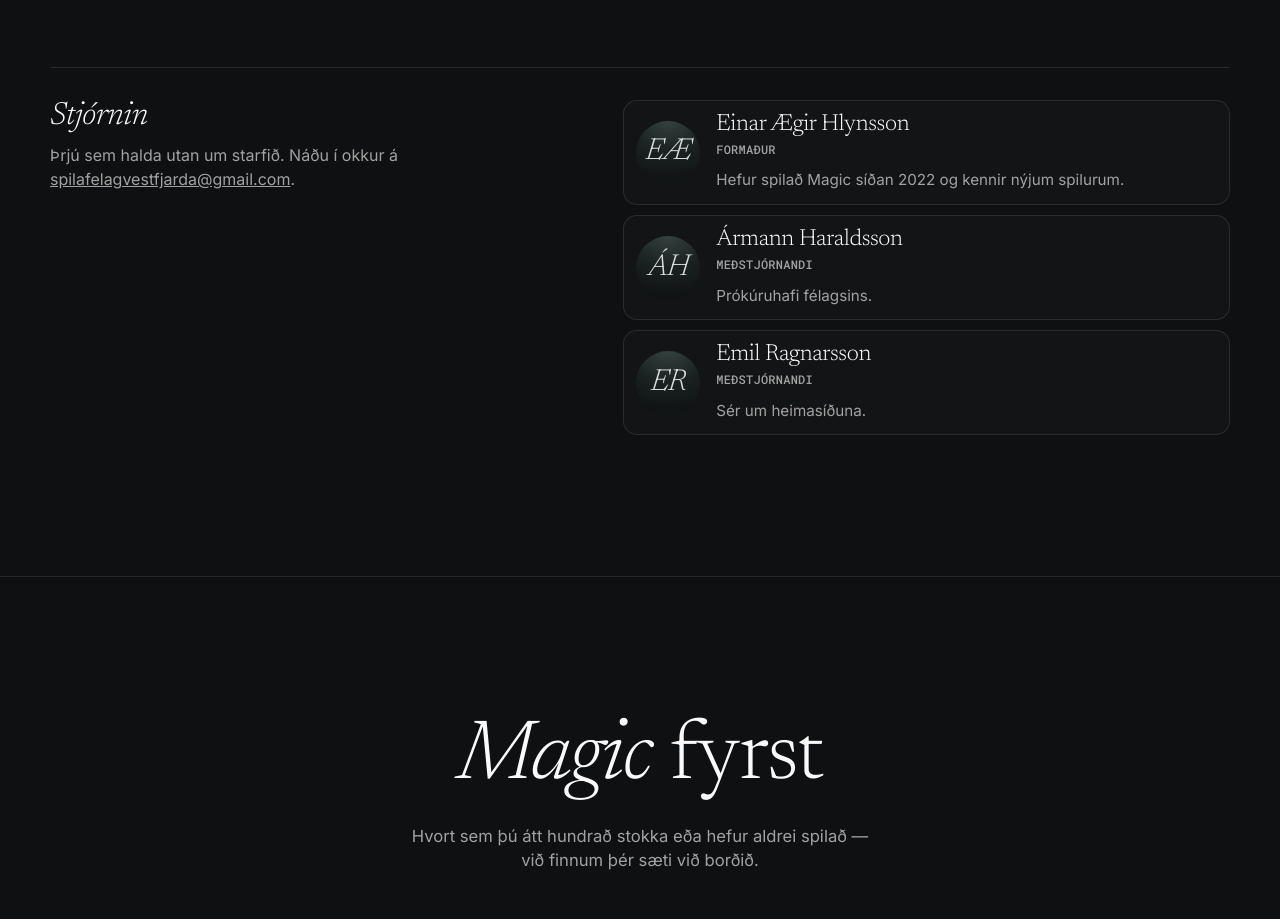
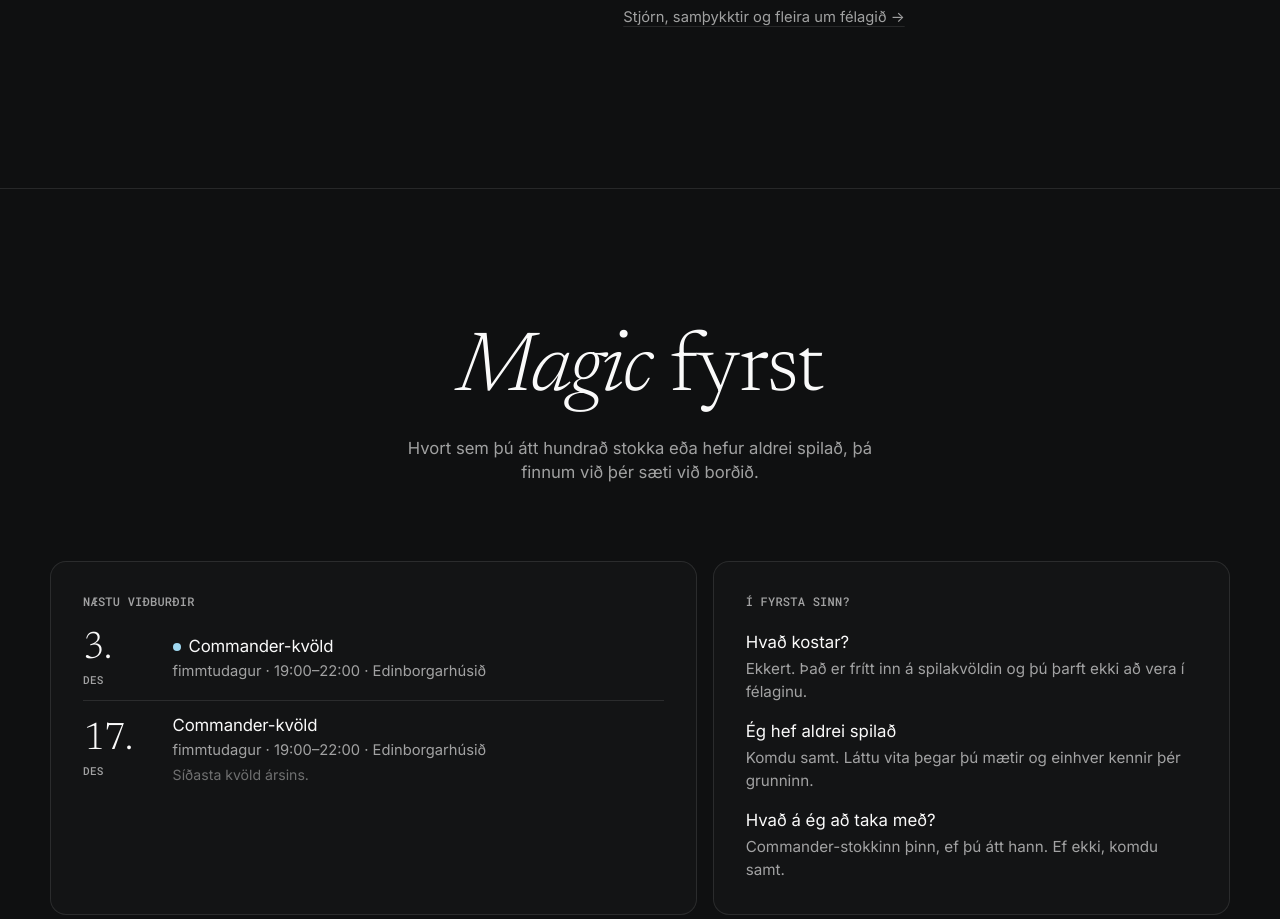
Before and after one commit to Emlinn/spilafelag-vefur, a website: page public/index.html in a window 1280 px wide. Shown: the part 1437-2356 px from the top of the page. Drawn offline with Linux system fonts and the light colour scheme.

Commit message:
Næstu viðburðir, fyrsta sinn, enska og Um félagið
- Næstu viðburðir úr efni.json (vidburdir); liðnir detta út og sá næsti
  birtist efst á forsíðu. Aðalhnappur er nú "Næstu spilakvöld".
- "Í fyrsta sinn?": spurningar og svör (hagnyt) fyrir nýliða
- Ný síða /um-felagid: tilgangur, stjórn, aðild, aðalfundur, upplýsingar;
  kennitala og samþykktir birtast þegar þær eru skráðar í efni.json
- Stutt kafli á ensku á forsíðu
- "Næst á dagskrá" tekið út; "Brennur þú fyrir ákveðnu spili?" heldur sér
- safeUrl skilar null fyrir tóma slóð (áður varð tómt gildi að tengli á síðuna)

Co-Authored-By: Claude Opus 5.5 <noreply@anthropic.com>
Claude-Session: https://claude.ai/code/session_01BQBv44X37592YWNrFtN5FZ

```diff
--- a/public/efni.json
+++ b/public/efni.json
@@ -1,5 +1,37 @@
 {
-  "_lesmer": "Efni vefsins. Breyttu þessari skrá og endurhlaðaðu síðuna, engin forritun. Myndir: settu skrána í public/img/... og skrifaðu slóðina, t.d. \"/img/stjorn/emil.jpg\". Tóm gildi (\"\") eru ekki sýnd. Stjórn: \"texti\" er stutt lína á spjaldinu; \"um\" er kynning sem opnast þegar smellt er (auð lína = ný málsgrein); \"uppahaldsspil\" er listi, t.d. [\"Catan\", \"Magic\"]. Styrkir: styrkur birtist aðeins ef \"veittur\" er true, og þá líka línan um Sóknaráætlun í fætinum. \"felagsgjald\" birtist á forsíðu og umsóknarsíðu; uppfærðu eftir aðalfund. \"facebook\" er slóð á Facebook-síðu félagsins.",
+  "_lesmer": "Efni vefsins. Breyttu þessari skrá og endurhlaðaðu síðuna, engin forritun. Tóm gildi (\"\") eru ekki sýnd. Viðburðir: \"dags\" á forminu ÁÁÁÁ-MM-DD; liðnir viðburðir hverfa sjálfkrafa og sá næsti birtist líka efst á forsíðu. Hagnýtt: spurningar og svör fyrir þau sem mæta í fyrsta sinn. Myndir: settu skrána í public/img/... og skrifaðu slóðina, t.d. \"/img/stjorn/emil.jpg\". Stjórn: \"texti\" er stutt lína á spjaldinu; \"um\" er kynning sem opnast þegar smellt er (auð lína = ný málsgrein); \"uppahaldsspil\" er listi. Styrkir: styrkur birtist aðeins ef \"veittur\" er true, og þá líka línan um Sóknaráætlun í fætinum. \"felagsgjald\" birtist á forsíðu, umsóknarsíðu og Um félagið; uppfærðu eftir aðalfund. \"facebook\" er slóð á Facebook-síðu félagsins. \"kennitala\" og \"samthykktir\" (slóð á PDF) birtast á Um félagið ef þau eru fyllt út.",
+  "vidburdir": [
+    {
+      "dags": "2026-12-03",
+      "heiti": "Commander-kvöld",
+      "klukkan": "19:00–22:00",
+      "stadur": "Edinborgarhúsið",
+      "texti": "",
+      "tengill": ""
+    },
+    {
+      "dags": "2026-12-17",
+      "heiti": "Commander-kvöld",
+      "klukkan": "19:00–22:00",
+      "stadur": "Edinborgarhúsið",
+      "texti": "Síðasta kvöld ársins.",
+      "tengill": ""
+    }
+  ],
+  "hagnyt": [
+    {
+      "spurning": "Hvað kostar?",
+      "svar": "Ekkert. Það er frítt inn á spilakvöldin og þú þarft ekki að vera í félaginu."
+    },
+    {
+      "spurning": "Ég hef aldrei spilað",
+      "svar": "Komdu samt. Láttu vita þegar þú mætir og einhver kennir þér grunninn."
+    },
+    {
+      "spurning": "Hvað á ég að taka með?",
+      "svar": "Commander-stokkinn þinn, ef þú átt hann. Ef ekki, komdu samt."
+    }
+  ],
   "stjorn": [
     {
       "nafn": "Einar Ægir Hlynsson",
@@ -26,28 +58,6 @@
       "uppahaldsspil": []
     }
   ],
-  "framtid": [
-    {
-      "heiti": "Magic: The Gathering",
-      "stada": "Í gangi",
-      "texti": "Commander annan hvern fimmtudag í Edinborgarhúsinu, og sealed, draft og prerelease nokkrum sinnum á ári."
-    },
-    {
-      "heiti": "Borðspil",
-      "stada": "Vantar umsjón",
-      "texti": "Opin borðspilakvöld þar sem fólk kemur með spil og kennir hvert öðru."
-    },
-    {
-      "heiti": "Pokémon",
-      "stada": "Vantar umsjón",
-      "texti": "Pokémon TCG fyrir unga sem aldna: kennsla, skipti og mót."
-    },
-    {
-      "heiti": "Hlutverkaspil",
-      "stada": "Vantar umsjón",
-      "texti": "Dungeons & Dragons og önnur hlutverkaspil, í hópum sem hittast reglulega."
-    }
-  ],
   "styrkir": [
     {
       "heiti": "Uppbyggingarsjóður Vestfjarða",
@@ -72,5 +82,7 @@
   "felagsgjald": "Félagsgjaldið fyrir 2026 er 3.000 kr. og frítt er fyrir yngri en 18 ára. Gjald fyrir 2027 verður ákveðið á aðalfundi.",
   "facebook": "",
   "styrkja_netfang": "spilafelagvestfjarda@gmail.com",
-  "samband_netfang": "spilafelagvestfjarda@gmail.com"
+  "samband_netfang": "spilafelagvestfjarda@gmail.com",
+  "kennitala": "",
+  "samthykktir": ""
 }
--- a/public/index.html
+++ b/public/index.html
@@ -20,7 +20,7 @@
         <svg class="brand-mark" viewBox="0 0 24 24" fill="none" stroke="currentColor" stroke-width="2" aria-hidden="true"><rect x="3.5" y="3.5" width="17" height="17" rx="6"/><circle cx="12" cy="12" r="2.2" fill="currentColor" stroke="none"/></svg>
         <span class="brand-name">Spilafélag Vestfjarða</span>
       </a>
-      <nav class="nav-center" aria-label="Aðalvalmynd"><a class="nav-link" href="./#um">Félagið</a><a class="nav-link" href="./#spilin">Viðburðir</a><a class="nav-link" href="./#adild">Aðild</a></nav>
+      <nav class="nav-center" aria-label="Aðalvalmynd"><a class="nav-link" href="um-felagid">Félagið</a><a class="nav-link" href="./#spilin">Viðburðir</a><a class="nav-link" href="./#adild">Aðild</a></nav>
       <div class="nav-right"><a class="nav-link plain" href="innskraning">Innskráning</a><a class="btn small" href="ganga-i-felagid">Ganga í félagið <svg class="arrow" viewBox="0 0 16 16" fill="none" stroke="currentColor" stroke-width="1.5" aria-hidden="true"><path d="M2.5 8h11M9 3.5 13.5 8 9 12.5"/></svg></a></div>
     </div>
   </header>
@@ -34,13 +34,13 @@
       </div>
       <div class="hero-content">
         <h1 class="rise" style="--d:.15s"><em>Spilum</em> saman</h1>
-        <p class="sub rise" style="--d:.3s">Magic: The Gathering á Ísafirði — og fleiri spilakvöld á leiðinni. Byrjendur jafnt sem reynsluboltar eru velkomnir við borðið.</p>
-        <a class="btn rise" style="--d:.42s" href="ganga-i-felagid">Ganga í félagið <svg class="arrow" viewBox="0 0 16 16" fill="none" stroke="currentColor" stroke-width="1.5" aria-hidden="true"><path d="M2.5 8h11M9 3.5 13.5 8 9 12.5"/></svg></a>
-        <a class="pill rise" style="--d:.55s" href="ganga-i-felagid" aria-label="Ganga í félagið">
+        <p class="sub rise" style="--d:.3s">Magic: The Gathering á Ísafirði. Frítt inn, opið öllum og byrjendur jafnt sem reynsluboltar eru velkomnir við borðið.</p>
+        <a class="btn rise" style="--d:.42s" href="./#dagskra">Næstu spilakvöld <svg class="arrow" viewBox="0 0 16 16" fill="none" stroke="currentColor" stroke-width="1.5" aria-hidden="true"><path d="M2.5 8h11M9 3.5 13.5 8 9 12.5"/></svg></a>
+        <a class="pill rise" style="--d:.55s" href="./#dagskra" aria-label="Sjá næstu spilakvöld">
           <span>Við spilum <span class="typed" data-words="Commander|Sealed|Draft|Prerelease">Commander</span></span>
           <span class="go" aria-hidden="true"><svg viewBox="0 0 24 24" fill="none" stroke="currentColor" stroke-width="1.6"><path d="M12 19V5M5.5 11.5 12 5l6.5 6.5"/></svg></span>
         </a>
-        <p class="caption rise" style="--d:.7s">Komdu og spilaðu. Lærðu eitthvað nýtt.</p>
+        <p class="caption rise" style="--d:.7s" data-render="naest">Komdu og spilaðu. Lærðu eitthvað nýtt.</p>
       </div>
       <p class="photo-credit" data-render="credit" hidden></p>
     </section>
@@ -63,16 +63,10 @@
               <div><dt>Stofnað</dt><dd>12. september 2026</dd></div>
               <div><dt>Aðild</dt><dd>Opin öllum</dd></div>
             </dl>
+            <p class="reveal" style="--d:.3s;margin-top:1.6rem"><a class="link-quiet" href="um-felagid">Stjórn, samþykktir og fleira um félagið →</a></p>
           </div>
         </div>
 
-        <div id="stjorn" class="board-block">
-          <div class="board-head">
-            <h3 class="reveal"><em>Stjórnin</em></h3>
-            <p class="reveal" style="--d:.08s">Þrjú sem halda utan um starfið. Náðu í okkur á <a href="mailto:spilafelagvestfjarda@gmail.com">spilafelagvestfjarda@gmail.com</a>.</p>
-          </div>
-          <div class="board compact" data-render="stjorn"></div>
-        </div>
       </div>
     </section>
 
@@ -82,7 +76,18 @@
       <div class="wrap">
         <div class="section-title">
           <h2 class="reveal"><em>Magic</em> fyrst</h2>
-          <p class="sub reveal" style="--d:.1s">Hvort sem þú átt hundrað stokka eða hefur aldrei spilað — við finnum þér sæti við borðið.</p>
+          <p class="sub reveal" style="--d:.1s">Hvort sem þú átt hundrað stokka eða hefur aldrei spilað, þá finnum við þér sæti við borðið.</p>
+        </div>
+        <div id="dagskra" class="dates-block reveal">
+          <div>
+            <p class="label">Næstu viðburðir</p>
+            <ol class="dates" data-render="vidburdir"></ol>
+            <p class="dates-empty" hidden>Næstu dagsetningar eru auglýstar á Facebook.</p>
+          </div>
+          <div>
+            <p class="label">Í fyrsta sinn?</p>
+            <dl class="faq" data-render="hagnyt"></dl>
+          </div>
         </div>
         <dl class="schedule reveal" style="--d:.15s" aria-label="Commander-kvöld">
           <div><dt>Hvað</dt><dd><em>Commander</em>-kvöld</dd></div>
@@ -123,23 +128,13 @@
           </article>
         </div>
         <p class="sub reveal" style="max-width:40rem">Öll spilakvöld og mót eru auglýst á <a data-render="facebook">Facebook-síðu félagsins</a> og í Facebook-hópnum MTG Vestfirðir. Breytingar, t.d. um jól og áramót, eru auglýstar þar.</p>
-      </div>
-    </section>
 
-    <section id="framtid" style="padding-top:0">
-      <div class="wrap">
-        <div class="section-title">
-          <h2 class="reveal"><em>Næst</em> á dagskrá</h2>
-          <p class="sub reveal" style="--d:.1s">Magic er byrjunin. Svona sjáum við félagið vaxa.</p>
-        </div>
-        <ol class="roadmap" data-render="framtid"></ol>
-
-        <div class="volunteer reveal">
+        <div class="volunteer reveal" style="margin-top:clamp(3rem,6vw,5rem)">
           <div>
             <h3><em>Brennur</em> þú fyrir ákveðnu spili?</h3>
             <p>Við leitum að fólki sem vill halda utan um starf í kringum sitt spil: skipuleggja kvöld, kenna nýjum og byggja upp hóp. Pokémon, borðspil, hlutverkaspil eða eitthvað allt annað. Hafðu samband og við hjálpum þér af stað.</p>
           </div>
-          <a class="btn" href="./#stjorn" data-render="samband">Hafðu samband <svg class="arrow" viewBox="0 0 16 16" fill="none" stroke="currentColor" stroke-width="1.5" aria-hidden="true"><path d="M2.5 8h11M9 3.5 13.5 8 9 12.5"/></svg></a>
+          <a class="btn" href="um-felagid" data-render="samband">Hafðu samband <svg class="arrow" viewBox="0 0 16 16" fill="none" stroke="currentColor" stroke-width="1.5" aria-hidden="true"><path d="M2.5 8h11M9 3.5 13.5 8 9 12.5"/></svg></a>
         </div>
       </div>
     </section>
@@ -172,6 +167,20 @@
       </div>
     </section>
 
+    <section id="english" lang="en" style="padding-top:0">
+      <div class="wrap">
+        <div class="english reveal">
+          <p class="label">In English</p>
+          <h2><em>Everyone</em> is welcome</h2>
+          <div>
+            <p>Spilafélag Vestfjarða is a volunteer-run games club in Ísafjörður. Right now we mostly play Magic: The Gathering: Commander every other Thursday, 19:00–22:00 at Edinborgarhúsið, plus sealed, draft and prereleases a few times a year.</p>
+            <p>Entry is free, you don't need to be a member, and beginners are welcome. Tell us it's your first time and someone will teach you. Events are posted on our Facebook page and in the MTG Vestfirðir group.</p>
+            <p>Membership is optional and supports the club. The sign-up form is in Icelandic, so email <a href="mailto:spilafelagvestfjarda@gmail.com">spilafelagvestfjarda@gmail.com</a> if you'd like a hand.</p>
+          </div>
+        </div>
+      </div>
+    </section>
+
     <section class="cta">
       <div class="hero-media" aria-hidden="true" style="animation:none">
         <img src="img/fjord.svg" alt="">
@@ -193,11 +202,12 @@
       <span>© Spilafélag Vestfjarða · Ísafjörður</span>
       <a class="support-line" href="./#studningur" data-render="studningur" hidden></a>
       <nav aria-label="Fótur">
-        <a href="./#um">Félagið</a>
+        <a href="um-felagid">Félagið</a>
         <a href="./#spilin">Viðburðir</a>
         <a href="ganga-i-felagid">Ganga í félagið</a>
         <a href="innskraning">Innskráning</a>
         <a href="personuvernd">Persónuvernd</a>
+        <a href="./#english" lang="en">English</a>
       </nav>
     </div>
   </footer>
--- a/public/site.js
+++ b/public/site.js
@@ -212,7 +212,7 @@ function el(tag, attrs = {}, ...kids) {
   for (const k of kids) if (k != null && k !== '') n.append(k);
   return n;
 }
-const safeUrl = (u) => { try { const x = new URL(u, location.origin); return /^https?:$/.test(x.protocol) ? x.href : null; } catch { return null; } };
+const safeUrl = (u) => { if (typeof u !== 'string' || !u.trim()) return null; try { const x = new URL(u, location.origin); return /^https?:$/.test(x.protocol) ? x.href : null; } catch { return null; } };
 // efni.json may say /img/x or img/x; either way it becomes img/x, relative to <base>
 const localImg = (p) => (typeof p === 'string' && /^\/?img\/[\w./-]+$/.test(p) && !p.includes('..') ? p.replace(/^\//, '') : null);
 const EXT = '<svg class="ext" viewBox="0 0 16 16" fill="none" stroke="currentColor" stroke-width="1.5" aria-hidden="true"><path d="M5 11 11 5M6 5h5v5"/></svg>';
@@ -238,19 +238,46 @@ function renderContent(c) {
     });
   }
 
-  // roadmap: "Í gangi" is lit, everything else is an open ring
-  const road = slot('framtid');
-  if (road) {
-    (c.framtid ?? []).filter((r) => r.heiti).forEach((r, i) => {
-      const live = /gangi/i.test(r.stada ?? '');
-      road.append(el('li', { class: `reveal${live ? ' live' : ''}`, style: `--d:${i * 0.08}s` },
-        el('div', { class: 'when' }, el('span', { class: 'dot' }), r.stada ?? ''),
-        el('h3', {}, r.heiti),
-        r.texti ? el('p', {}, r.texti) : null));
+  // upcoming events: past dates drop off by themselves; the next one also goes in the hero
+  const MONTHS = ['janúar', 'febrúar', 'mars', 'apríl', 'maí', 'júní', 'júlí', 'ágúst', 'september', 'október', 'nóvember', 'desember'];
+  const DAYS = ['sunnudagur', 'mánudagur', 'þriðjudagur', 'miðvikudagur', 'fimmtudagur', 'föstudagur', 'laugardagur'];
+  const DAYS_ACC = ['sunnudaginn', 'mánudaginn', 'þriðjudaginn', 'miðvikudaginn', 'fimmtudaginn', 'föstudaginn', 'laugardaginn']; // "Næst: … fimmtudaginn 3. desember"
+  const today = new Date().toLocaleDateString('sv-SE', { timeZone: 'Atlantic/Reykjavik' }); // YYYY-MM-DD
+  const upcoming = (c.vidburdir ?? [])
+    .filter((v) => v.heiti && /^\d{4}-\d{2}-\d{2}$/.test(v.dags ?? '') && v.dags >= today)
+    .sort((x, y) => x.dags.localeCompare(y.dags))
+    .slice(0, 6);
+  const parts = (iso) => { const d = new Date(iso + 'T12:00:00Z'); return { day: d.getUTCDate(), month: MONTHS[d.getUTCMonth()], weekday: DAYS[d.getUTCDay()], weekdayAcc: DAYS_ACC[d.getUTCDay()] }; };
+
+  const dates = slot('vidburdir');
+  if (dates) {
+    upcoming.forEach((v, i) => {
+      const p = parts(v.dags), url = (v.tengill ?? '').trim() ? safeUrl(v.tengill.trim()) : null;
+      const title = el('h3', {}, i === 0 ? el('span', { class: 'dot', 'aria-hidden': 'true' }) : null, url ? el('a', { href: url, target: '_blank', rel: 'noopener' }, v.heiti) : v.heiti);
+      dates.append(el('li', {},
+        el('div', { class: 'day' }, `${p.day}.`, el('small', {}, p.month.slice(0, 3))),
+        el('div', {}, title,
+          el('p', { class: 'meta' }, [p.weekday, v.klukkan, v.stadur].filter(Boolean).join(' · ')),
+          v.texti ? el('p', { class: 'note' }, v.texti) : null)));
     });
+    if (!upcoming.length) document.querySelector('.dates-empty')?.removeAttribute('hidden');
+  }
+  const next = slot('naest');
+  if (next && upcoming[0]) {
+    const v = upcoming[0], p = parts(v.dags), time = (v.klukkan ?? '').split(/[–-]/)[0].trim();
+    next.textContent = `Næst: ${v.heiti} ${p.weekdayAcc} ${p.day}. ${p.month}${time ? ` kl. ${time}` : ''}`;
   }
 
-  // "Hafðu samband": mailto when an address is set, otherwise scroll to the board
+  const faq = slot('hagnyt');
+  if (faq) for (const q of c.hagnyt ?? []) if (q.spurning) faq.append(el('div', {}, el('dt', {}, q.spurning), el('dd', {}, q.svar ?? '')));
+
+  // Um félagið: kennitala and the samþykktir link appear once they're filled in
+  const kt = (c.kennitala ?? '').trim();
+  document.querySelectorAll('[data-render="kennitala"]').forEach((n) => { if (kt) { n.textContent = kt; n.closest('[data-hide-empty]')?.removeAttribute('hidden'); } });
+  const bylaws = (c.samthykktir ?? '').trim() ? safeUrl(c.samthykktir.trim()) : null;
+  document.querySelectorAll('[data-render="samthykktir"]').forEach((a) => { if (bylaws) { a.href = bylaws; a.closest('[data-hide-empty]')?.removeAttribute('hidden'); } });
+
+  // "Hafðu samband": mailto when an address is set, otherwise links to Um félagið
   const contact = slot('samband');
   const mail = (c.samband_netfang ?? '').trim();
   if (contact && mail) contact.href = `mailto:${mail}?subject=${encodeURIComponent('Ég vil halda utan um spilakvöld')}`;
--- a/public/styles.css
+++ b/public/styles.css
@@ -501,18 +501,34 @@ body:has(dialog.bio[open]) { overflow: hidden; }
 .board.compact .text { grid-area: text; }
 .board.compact .more { grid-area: more; margin: 0; }
 
-/* ── roadmap ──────────────────────────────────────────────────────── */
+/* ── upcoming events + first-timer Q&A (above the schedule strip) ──── */
 
-.roadmap { list-style: none; margin: 0 auto; padding: 0; max-width: 1180px; display: grid; grid-template-columns: repeat(4, 1fr); gap: 16px; position: relative; }
-.roadmap li { position: relative; padding: 1.4rem 1.4rem 1.6rem; border-radius: 16px; border: 1px solid var(--line); background: var(--bg-2); }
-.roadmap li.live { border-color: rgba(159, 216, 240, 0.35); background: linear-gradient(180deg, rgba(159,216,240,0.08), var(--bg-2) 70%); }
-.roadmap .when { display: flex; align-items: center; gap: 8px; font: 500 11px/1 var(--mono); text-transform: uppercase; letter-spacing: 0.03em; color: var(--muted); }
-.roadmap .dot { width: 9px; height: 9px; border-radius: 50%; border: 1px solid rgba(255,255,255,0.6); }
-.roadmap .live .when { color: var(--accent); }
-.roadmap .live .dot { background: var(--accent); border-color: var(--accent); box-shadow: 0 0 0 0 rgba(159,216,240,0.5); animation: pulse 2.4s infinite; }
+.dates-block { max-width: 1180px; margin: 0 auto clamp(2rem, 4vw, 3rem); display: grid; grid-template-columns: 1.25fr 1fr; gap: 16px; }
+.dates-block > div { padding: clamp(1.4rem, 3vw, 2rem); border-radius: 16px; border: 1px solid var(--line); background: var(--bg-2); }
+.dates { list-style: none; margin: 0; padding: 0; }
+.dates li { display: grid; grid-template-columns: 4.6rem 1fr; gap: 1rem; align-items: center; padding: 14px 0; border-top: 1px solid var(--line); }
+.dates li:first-child { border-top: 0; padding-top: 0; }
+.dates .day { font: 300 2.4rem/0.9 var(--serif); letter-spacing: -0.02em; }
+.dates .day small { display: block; margin-top: 0.35rem; font: 500 11px/1.2 var(--mono); text-transform: uppercase; letter-spacing: 0.03em; color: var(--muted); }
+.dates h3 { font: 400 1.05rem/1.3 var(--sans); display: flex; align-items: center; gap: 8px; }
+.dates .meta { color: var(--muted); font-size: 0.92rem; margin: 0.15rem 0 0; }
+.dates .note { color: var(--faint); font-size: 0.88rem; margin: 0.2rem 0 0; }
+.dates .dot { width: 8px; height: 8px; border-radius: 50%; background: var(--accent); box-shadow: 0 0 0 0 rgba(159,216,240,0.5); animation: pulse 2.4s infinite; flex: none; }
 @keyframes pulse { 70% { box-shadow: 0 0 0 8px rgba(159,216,240,0); } 100% { box-shadow: 0 0 0 0 rgba(159,216,240,0); } }
-.roadmap h3 { font: 300 1.7rem/1.05 var(--serif); letter-spacing: -0.015em; margin: 2.4rem 0 0.6rem; }
-.roadmap p { margin: 0; color: var(--muted); font-size: 0.95rem; }
+.dates-empty { color: var(--muted); margin: 0; }
+.faq { margin: 0; }
+.faq div + div { margin-top: 1.1rem; }
+.faq dt { font: 400 1.05rem/1.3 var(--sans); }
+.faq dd { margin: 0.25rem 0 0; color: var(--muted); font-size: 0.95rem; }
+
+/* ── in English ──────────────────────────────────────────────────────── */
+
+.english { max-width: 1180px; margin: 0 auto; display: grid; grid-template-columns: 0.8fr 1.2fr; column-gap: clamp(2rem, 6vw, 5rem); align-items: start;
+  padding: clamp(1.6rem, 3.5vw, 2.6rem); border-radius: 16px; border: 1px solid var(--line); background: var(--bg-2); }
+.english .label { grid-column: 1 / -1; }
+.english h2 { font-size: clamp(2.2rem, 4.4vw, 3.6rem); }
+.english p { color: var(--muted); margin: 0 0 1rem; }
+.english p:last-child { margin-bottom: 0; }
 
 .volunteer { max-width: 1180px; margin: 16px auto 0; display: flex; align-items: center; justify-content: space-between; gap: 2rem;
   padding: clamp(1.6rem, 3vw, 2.4rem); border-radius: 16px; border: 1px dashed rgba(255,255,255,0.22); }
@@ -523,17 +539,16 @@ body:has(dialog.bio[open]) { overflow: hidden; }
 
 @media (max-width: 1000px) {
   .about, .board-block { grid-template-columns: 1fr; }
-  .roadmap { grid-template-columns: repeat(2, 1fr); }
+  .dates-block, .english { grid-template-columns: 1fr; }
+  .english h2 { margin-bottom: 1.2rem; }
   .cards.two { grid-template-columns: 1fr; }
 }
 @media (max-width: 760px) {
-  .roadmap { grid-template-columns: 1fr; }
-  .roadmap h3 { margin-top: 1.4rem; }
   .volunteer { flex-direction: column; align-items: flex-start; }
   .board.compact .info { grid-template-areas: "name" "role" "more" "text"; grid-template-columns: 1fr; }
   .board.compact .more { margin-top: 0.5rem; }
 }
-@media (prefers-reduced-motion: reduce) { .roadmap .live .dot { animation: none; } }
+@media (prefers-reduced-motion: reduce) { .dates .dot { animation: none; } }
 @media (max-width: 1000px) { .about-head { position: static; } }
 
 /* when & where — a glass strip under "Magic fyrst" */
--- a/server.js
+++ b/server.js
@@ -35,6 +35,7 @@ const PAGES = {
   '/innskraning': 'innskraning.html',
   '/felagar': 'felagar.html',
   '/personuvernd': 'personuvernd.html',
+  '/um-felagid': 'um-felagid.html',
 };
 
 const SECURITY_HEADERS = {
```
Also changed, not shown: public/ganga-i-felagid.html (+3 -2 lines), public/innskraning.html (+1 -1 lines), public/personuvernd.html (+3 -2 lines), public/um-felagid.html (added, +81 -0 lines), README.md.
